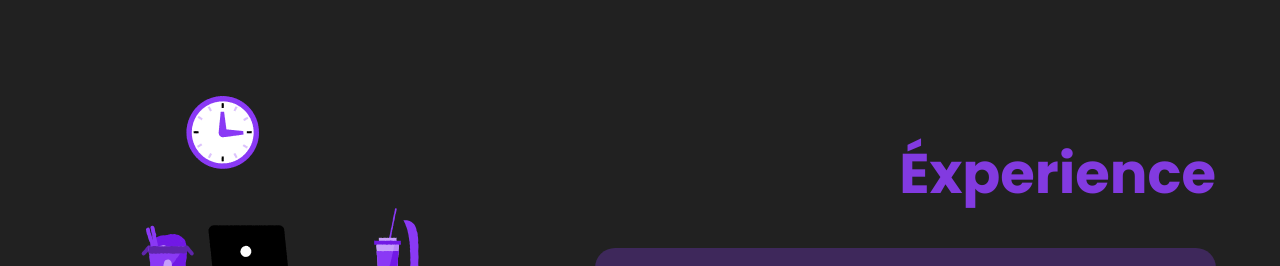
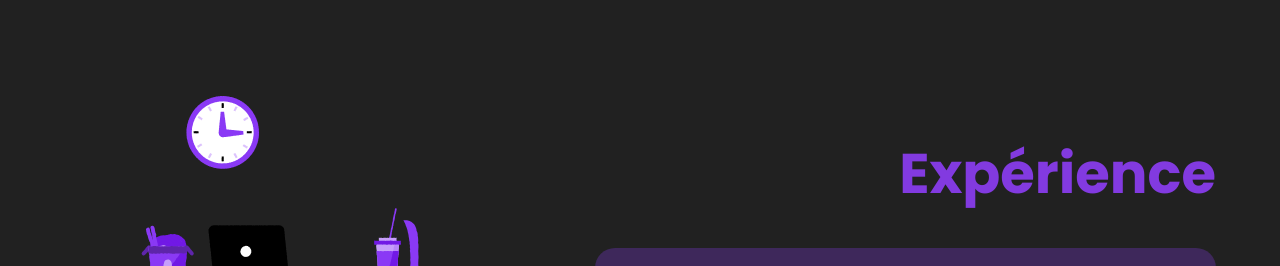
Before and after one commit to AymenShe/Heymen, a React (Create React App) app: page / in a window 1280 px wide. Shown: the part 2820-3086 px from the top of the page. Built offline with nearby package versions, Linux system fonts and the light colour scheme; a web font is replaced by a local one.

Commit message:
Update Experience.js

```diff
--- a/src/components/Experience/Experience.js
+++ b/src/components/Experience/Experience.js
@@ -17,7 +17,7 @@ function Experience() {
                      <img src={theme.expimg} alt="" />
                  </div>
                  <div className="experience-description">
-                    <h1 style={{color:theme.primary}}>Éxperience</h1>
+                    <h1 style={{color:theme.primary}}>Expérience</h1>
                     {experienceData.map(exp =>(
                         <ExperienceCard
                             key={exp.id}
```
